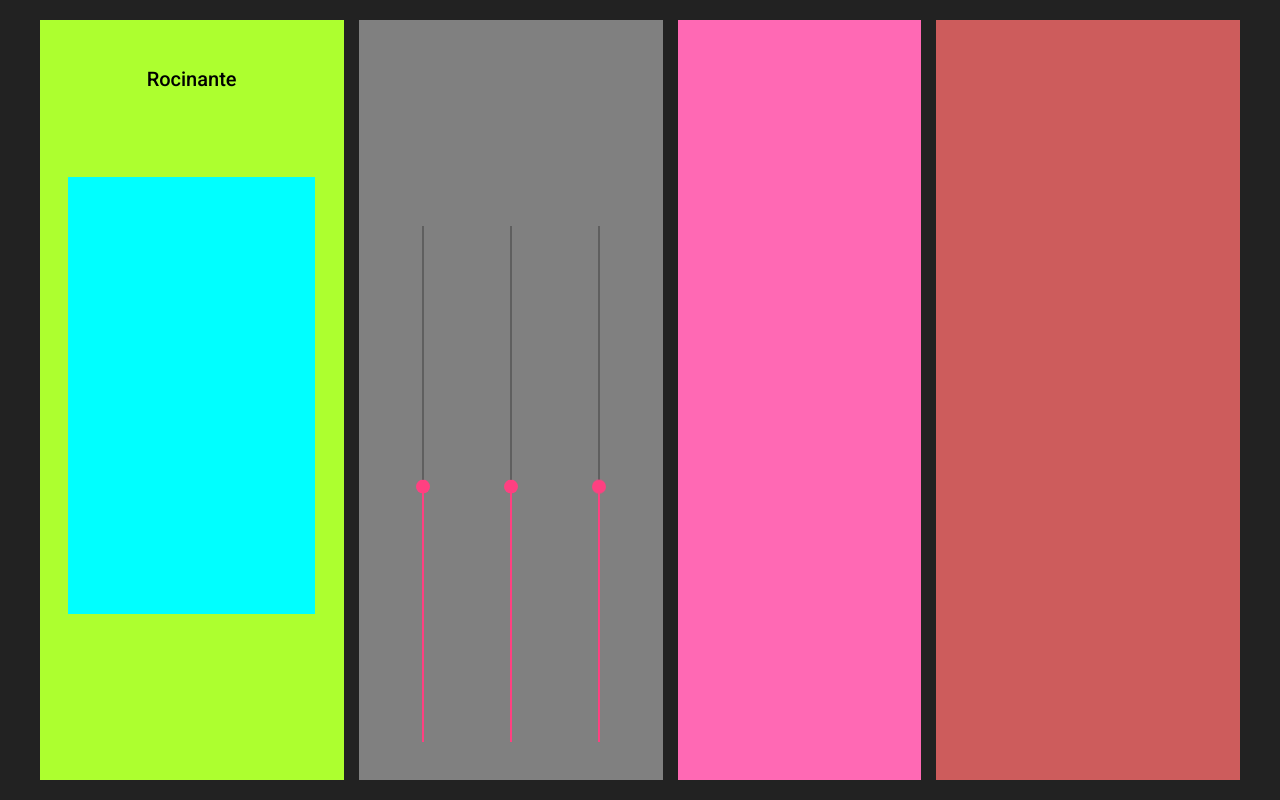
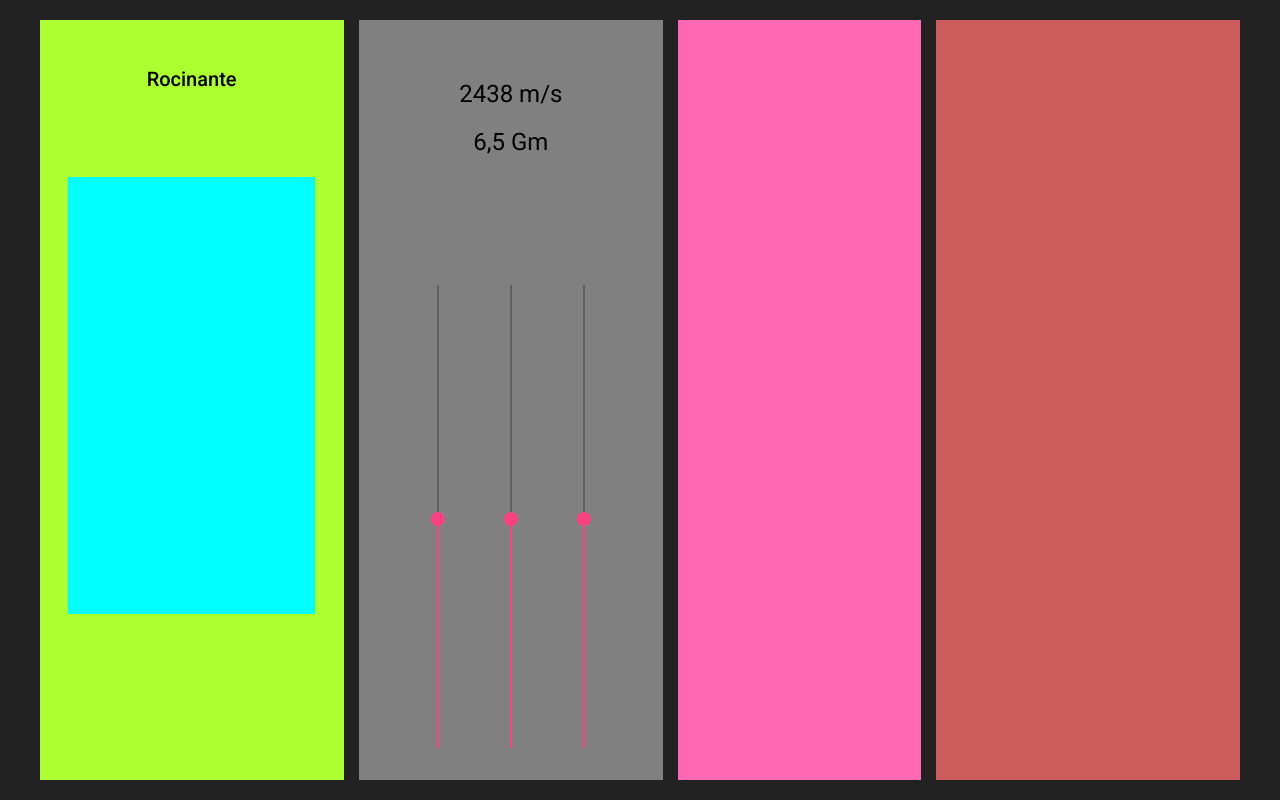
Before and after one commit to esfacumon/rocinante-display, an Angular app: page / in a window 1280 px wide. Built offline with nearby package versions, Linux system fonts and the light colour scheme.

Commit message:
Main Component v0.1

```diff
--- a/src/app/components/main/main.component.css
+++ b/src/app/components/main/main.component.css
@@ -26,6 +26,31 @@
 }
 
 .control{
+    background-color: gray;
+
+    display: flex;
+    flex-direction: column;
+
+    justify-content: space-between;
+
+}
+
+.control-info{
+    height: 20%;
+    margin-top: 10%;
+
+    display: flex;
+    flex-direction: column;
+
+    align-items: center;
+    justify-content: center;
+}
+
+.control-sliders{
+
+    height: 70%;
+
+    padding: 0% 10%;
 
     background-color: grey;
 
@@ -36,14 +61,18 @@
     justify-content: space-evenly;
 }
 
-.control mat-slider{
-    height: 70%;
+.control-sliders mat-slider{
+    height: 90%;
     margin: 10% 0px;
 }
 
 .alerts{
 
     background-color: hotpink;
+
+    display: grid;
+
+
 }
 
 .buttons{
--- a/src/app/components/main/main.component.html
+++ b/src/app/components/main/main.component.html
@@ -4,9 +4,15 @@
         <div style="height: 60%; width: 90%; background-color: aqua;"></div>
     </div>
     <div class="control">
-        <mat-slider min="1" max="100" step="1" value="50" vertical></mat-slider>
-        <mat-slider min="1" max="100" step="1" value="50" vertical></mat-slider>
-        <mat-slider min="1" max="100" step="1" value="50" vertical></mat-slider>
+        <div class="control-info">
+            <h1>{{speed}}</h1>
+            <h1>{{altitude}}</h1>
+        </div>
+        <div class="control-sliders">
+            <mat-slider min="1" max="100" step="1" value="50" vertical></mat-slider>
+            <mat-slider min="1" max="100" step="1" value="50" vertical></mat-slider>
+            <mat-slider min="1" max="100" step="1" value="50" vertical></mat-slider>
+        </div>
     </div>
     <div class="alerts">
 
--- a/src/app/components/main/main.component.ts
+++ b/src/app/components/main/main.component.ts
@@ -8,9 +8,14 @@ import { Component, OnInit } from '@angular/core';
 })
 export class MainComponent implements OnInit {
 
+  speed: String;
+  altitude: String;
+
   constructor() { }
 
   ngOnInit(): void {
+    this.speed = '2438 m/s';
+    this.altitude = '6,5 Gm';
   }
 
 }
```
